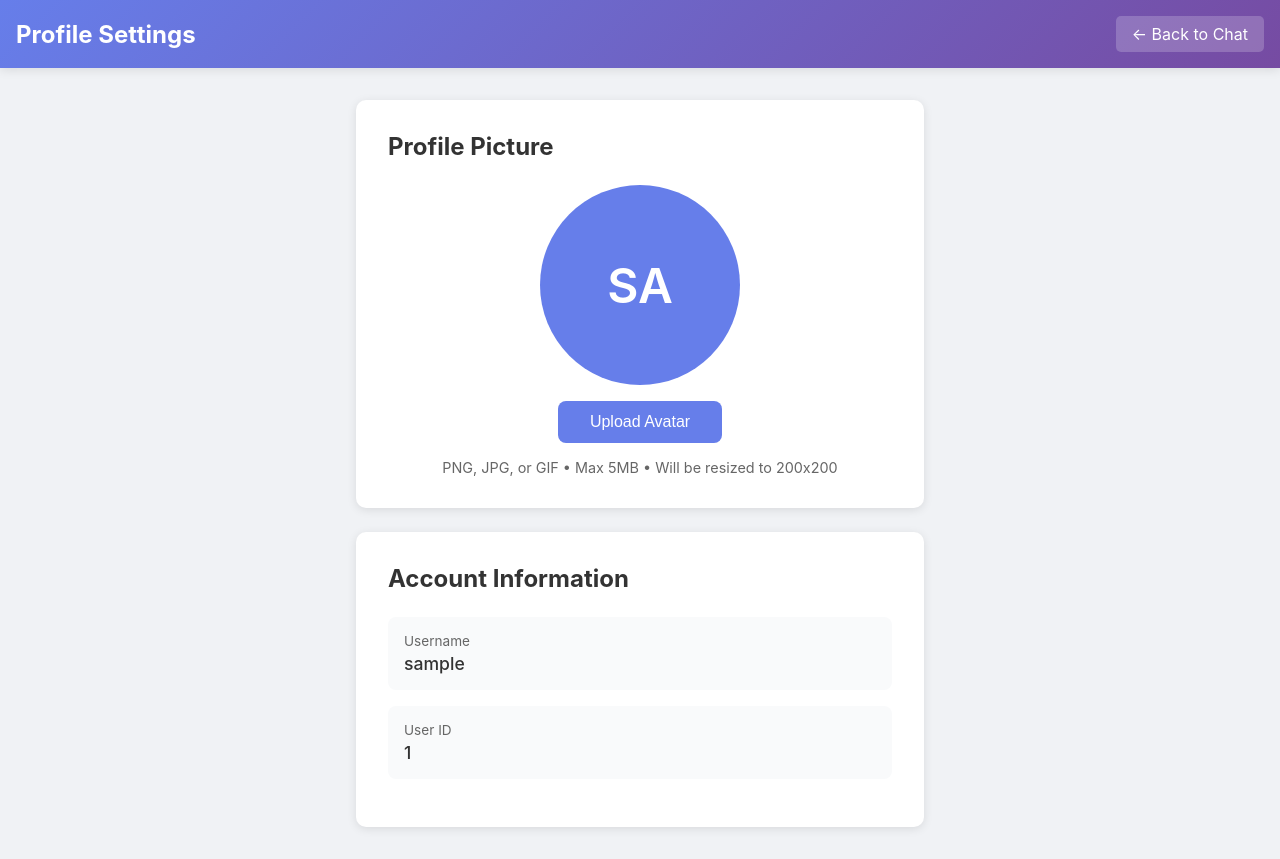
After one commit to tteejj/miscellaneous, a Flask app: page /profile in a window 1280 px wide. The commit adds this page. Run offline with Flask 3, Linux system fonts and the light colour scheme; the visitor is signed in with stand-in values (Sample User, id 1); data comes from the database, SQL or seed files in the repository; some libraries are stand-ins or nearby versions.

Commit message:
Add profile picture avatar system and fix message display bug
1. Fixed critical bug in loadMessages() preventing messages from displaying
   - messagesDiv variable was undefined, causing messages not to render
   - Removed dead code that referenced undefined lastMessageId variable

2. Implemented complete profile picture avatar system:
   - Added avatar_url column to users table with automatic migration
   - Created /uploads/avatars folder for avatar storage
   - Added /api/profile/avatar endpoint for avatar uploads
   - Added /api/profile endpoint to get user profile data
   - Created /profile settings page with avatar upload UI
   - Avatars are automatically resized to 200x200 square
   - Old avatars are deleted when new ones are uploaded
   - Max avatar size: 5MB

3. Updated message rendering to show avatars:
   - Messages now display user avatar images if uploaded
   - Falls back to colored initials if no avatar set
   - Avatar images are 40x40 circular thumbnails

4. Added profile button (👤) to chat header for easy access

Users can now upload custom profile pictures that display on all their messages.

```diff
--- a/server.py
+++ b/server.py
@@ -28,6 +28,7 @@ app.secret_key = secrets.token_hex(32)
 UPLOAD_FOLDER = 'uploads'
 THUMBNAIL_FOLDER = 'uploads/thumbnails'
 FILES_FOLDER = 'uploads/files'
+AVATARS_FOLDER = 'uploads/avatars'
 ALLOWED_IMAGE_EXTENSIONS = {'png', 'jpg', 'jpeg', 'gif', 'webp'}
 ALLOWED_FILE_EXTENSIONS = {'pdf', 'txt', 'doc', 'docx', 'xls', 'xlsx', 'zip', 'mp3', 'mp4', 'wav'}
 MAX_IMAGE_SIZE = 10 * 1024 * 1024  # 10MB
@@ -41,6 +42,7 @@ RATE_LIMIT_WINDOW = 60  # seconds
 os.makedirs(UPLOAD_FOLDER, exist_ok=True)
 os.makedirs(THUMBNAIL_FOLDER, exist_ok=True)
 os.makedirs(FILES_FOLDER, exist_ok=True)
+os.makedirs(AVATARS_FOLDER, exist_ok=True)
 
 # SSE message queues for each user
 message_queues = {}
@@ -328,6 +330,15 @@ def admin_panel():
     return render_template('admin.html')
 
 
+@app.route('/profile')
+def profile_page():
+    """User profile settings page"""
+    if 'user_id' not in session:
+        return redirect(url_for('login'))
+
+    return render_template('profile.html')
+
+
 @app.route('/gallery/<int:channel_id>')
 def gallery():
     """Photo gallery view"""
@@ -639,10 +650,10 @@ def get_messages(channel_id):
         else:
             break
 
-    # Get messages with user info including avatar color
+    # Get messages with user info including avatar color and avatar URL
     cursor.execute('''
         SELECT m.id, m.message_type, m.content, m.metadata, m.timestamp, m.user_id,
-               u.username, u.avatar_color,
+               u.username, u.avatar_color, u.avatar_url,
                CASE WHEN me.message_id IS NOT NULL THEN 1 ELSE 0 END as edited,
                CASE WHEN pm.message_id IS NOT NULL THEN 1 ELSE 0 END as pinned
         FROM messages m
@@ -1003,6 +1014,107 @@ def check_admin():
         'is_admin': is_admin(session['user_id']),
         'username': user_info['username'] if user_info else None
     })
+
+
+@app.route('/api/profile/avatar', methods=['POST'])
+def upload_avatar():
+    """Upload user avatar"""
+    if 'user_id' not in session:
+        return jsonify({'error': 'Not authenticated'}), 401
+
+    if 'file' not in request.files:
+        return jsonify({'error': 'No file provided'}), 400
+
+    file = request.files['file']
+
+    if file.filename == '':
+        return jsonify({'error': 'No file selected'}), 400
+
+    if not allowed_file(file.filename):
+        return jsonify({'error': 'File type not allowed. Use PNG, JPG, or GIF'}), 400
+
+    # Check file size (max 5MB for avatars)
+    file.seek(0, os.SEEK_END)
+    file_size = file.tell()
+    file.seek(0)
+
+    if file_size > 5 * 1024 * 1024:
+        return jsonify({'error': 'Avatar too large (max 5MB)'}), 400
+
+    user_id = session['user_id']
+
+    # Delete old avatar if exists
+    conn = get_db()
+    cursor = conn.cursor()
+    cursor.execute('SELECT avatar_url FROM users WHERE id = ?', (user_id,))
+    old_avatar = cursor.fetchone()
+    if old_avatar and old_avatar['avatar_url']:
+        old_path = os.path.join(AVATARS_FOLDER, old_avatar['avatar_url'])
+        if os.path.exists(old_path):
+            os.remove(old_path)
+
+    # Generate unique filename
+    timestamp = datetime.now().strftime('%Y%m%d_%H%M%S')
+    random_str = secrets.token_hex(4)
+    ext = file.filename.rsplit('.', 1)[1].lower()
+    filename = f"avatar_{user_id}_{timestamp}_{random_str}.{ext}"
+    filepath = os.path.join(AVATARS_FOLDER, filename)
+
+    # Save and process avatar
+    file.save(filepath)
+
+    try:
+        with Image.open(filepath) as img:
+            # Convert to RGB if necessary
+            if img.mode != 'RGB':
+                img = img.convert('RGB')
+
+            # Resize to 200x200 square avatar
+            img.thumbnail((200, 200), Image.Resampling.LANCZOS)
+
+            # Create a square image
+            width, height = img.size
+            if width != height:
+                size = min(width, height)
+                left = (width - size) // 2
+                top = (height - size) // 2
+                img = img.crop((left, top, left + size, top + size))
+                img = img.resize((200, 200), Image.Resampling.LANCZOS)
+
+            # Save optimized avatar
+            img.save(filepath, quality=90, optimize=True)
+    except Exception as e:
+        if os.path.exists(filepath):
+            os.remove(filepath)
+        return jsonify({'error': f'Avatar processing failed: {str(e)}'}), 500
+
+    # Update database
+    cursor.execute('UPDATE users SET avatar_url = ? WHERE id = ?', (filename, user_id))
+    conn.commit()
+    conn.close()
+
+    return jsonify({'avatar_url': f'/uploads/avatars/{filename}'}), 200
+
+
+@app.route('/api/profile', methods=['GET'])
+def get_profile():
+    """Get current user's profile"""
+    if 'user_id' not in session:
+        return jsonify({'error': 'Not authenticated'}), 401
+
+    conn = get_db()
+    cursor = conn.cursor()
+    cursor.execute('SELECT id, username, avatar_url, avatar_color FROM users WHERE id = ?', (session['user_id'],))
+    user = dict(cursor.fetchone())
+    conn.close()
+
+    return jsonify(user), 200
+
+
+@app.route('/uploads/avatars/<filename>')
+def serve_avatar(filename):
+    """Serve avatar files"""
+    return send_from_directory(AVATARS_FOLDER, filename)
 
 
 @app.route('/api/messages/<int:message_id>/react', methods=['POST'])
--- /dev/null
+++ b/templates/profile.html
@@ -0,0 +1,272 @@
+<!DOCTYPE html>
+<html lang="en">
+<head>
+    <meta charset="UTF-8">
+    <meta name="viewport" content="width=device-width, initial-scale=1.0">
+    <title>Profile Settings - RPi Chat</title>
+    <style>
+        * {
+            margin: 0;
+            padding: 0;
+            box-sizing: border-box;
+        }
+
+        body {
+            font-family: -apple-system, BlinkMacSystemFont, 'Segoe UI', Roboto, Oxygen, Ubuntu, Cantarell, sans-serif;
+            background: #f0f2f5;
+        }
+
+        .header {
+            background: linear-gradient(135deg, #667eea 0%, #764ba2 100%);
+            color: white;
+            padding: 1rem;
+            box-shadow: 0 2px 10px rgba(0, 0, 0, 0.1);
+            display: flex;
+            justify-content: space-between;
+            align-items: center;
+        }
+
+        .header h1 {
+            font-size: 1.5rem;
+        }
+
+        .back-btn {
+            background: rgba(255, 255, 255, 0.2);
+            color: white;
+            border: none;
+            padding: 0.5rem 1rem;
+            border-radius: 5px;
+            cursor: pointer;
+            text-decoration: none;
+        }
+
+        .container {
+            max-width: 600px;
+            margin: 2rem auto;
+            padding: 0 1rem;
+        }
+
+        .card {
+            background: white;
+            padding: 2rem;
+            border-radius: 10px;
+            box-shadow: 0 2px 10px rgba(0, 0, 0, 0.1);
+            margin-bottom: 1.5rem;
+        }
+
+        .card h2 {
+            margin-bottom: 1.5rem;
+            color: #333;
+        }
+
+        .avatar-section {
+            display: flex;
+            flex-direction: column;
+            align-items: center;
+            gap: 1rem;
+        }
+
+        .avatar-preview {
+            width: 200px;
+            height: 200px;
+            border-radius: 50%;
+            background: #667eea;
+            display: flex;
+            align-items: center;
+            justify-content: center;
+            color: white;
+            font-size: 3rem;
+            font-weight: 600;
+            overflow: hidden;
+        }
+
+        .avatar-preview img {
+            width: 100%;
+            height: 100%;
+            object-fit: cover;
+        }
+
+        .upload-btn {
+            background: #667eea;
+            color: white;
+            border: none;
+            padding: 0.75rem 2rem;
+            border-radius: 8px;
+            cursor: pointer;
+            font-size: 1rem;
+            transition: background 0.3s;
+        }
+
+        .upload-btn:hover {
+            background: #5568d3;
+        }
+
+        .info-item {
+            padding: 1rem;
+            background: #f9fafb;
+            border-radius: 8px;
+            margin-bottom: 1rem;
+        }
+
+        .info-label {
+            font-size: 0.85rem;
+            color: #666;
+            margin-bottom: 0.25rem;
+        }
+
+        .info-value {
+            font-size: 1.1rem;
+            color: #333;
+            font-weight: 500;
+        }
+
+        .message {
+            padding: 1rem;
+            border-radius: 8px;
+            margin-bottom: 1rem;
+            display: none;
+        }
+
+        .message.success {
+            background: #d1fae5;
+            color: #065f46;
+            border: 1px solid #6ee7b7;
+        }
+
+        .message.error {
+            background: #fee2e2;
+            color: #991b1b;
+            border: 1px solid #fca5a5;
+        }
+
+        #fileInput {
+            display: none;
+        }
+    </style>
+</head>
+<body>
+    <div class="header">
+        <h1>Profile Settings</h1>
+        <a href="/" class="back-btn">← Back to Chat</a>
+    </div>
+
+    <div class="container">
+        <div class="message" id="message"></div>
+
+        <div class="card">
+            <h2>Profile Picture</h2>
+            <div class="avatar-section">
+                <div class="avatar-preview" id="avatarPreview">
+                    <span id="avatarInitials"></span>
+                </div>
+                <button class="upload-btn" onclick="document.getElementById('fileInput').click()">
+                    Upload Avatar
+                </button>
+                <input type="file" id="fileInput" accept="image/*" onchange="uploadAvatar()">
+                <p style="color: #666; font-size: 0.9rem;">PNG, JPG, or GIF • Max 5MB • Will be resized to 200x200</p>
+            </div>
+        </div>
+
+        <div class="card">
+            <h2>Account Information</h2>
+            <div class="info-item">
+                <div class="info-label">Username</div>
+                <div class="info-value" id="username"></div>
+            </div>
+            <div class="info-item">
+                <div class="info-label">User ID</div>
+                <div class="info-value" id="userId"></div>
+            </div>
+        </div>
+    </div>
+
+    <script>
+        let currentUser = null;
+
+        async function loadProfile() {
+            try {
+                const response = await fetch('/api/profile');
+                const data = await response.json();
+                currentUser = data;
+
+                document.getElementById('username').textContent = data.username;
+                document.getElementById('userId').textContent = data.id;
+
+                if (data.avatar_url) {
+                    document.getElementById('avatarPreview').innerHTML =
+                        `<img src="/uploads/avatars/${data.avatar_url}" alt="Avatar">`;
+                } else {
+                    const initials = getUserInitials(data.username);
+                    const avatarPreview = document.getElementById('avatarPreview');
+                    avatarPreview.style.background = data.avatar_color || '#667eea';
+                    document.getElementById('avatarInitials').textContent = initials;
+                }
+            } catch (error) {
+                console.error('Error loading profile:', error);
+                showMessage('Failed to load profile', 'error');
+            }
+        }
+
+        function getUserInitials(username) {
+            if (!username) return '?';
+            const parts = username.split(/[\s_-]+/);
+            if (parts.length >= 2) {
+                return (parts[0][0] + parts[1][0]).toUpperCase();
+            }
+            return username.substring(0, 2).toUpperCase();
+        }
+
+        async function uploadAvatar() {
+            const fileInput = document.getElementById('fileInput');
+            const file = fileInput.files[0];
+
+            if (!file) return;
+
+            if (file.size > 5 * 1024 * 1024) {
+                showMessage('Avatar too large. Maximum size is 5MB.', 'error');
+                fileInput.value = '';
+                return;
+            }
+
+            const formData = new FormData();
+            formData.append('file', file);
+
+            try {
+                const response = await fetch('/api/profile/avatar', {
+                    method: 'POST',
+                    body: formData
+                });
+
+                const data = await response.json();
+
+                if (response.ok) {
+                    showMessage('Avatar uploaded successfully!', 'success');
+                    // Reload to show new avatar
+                    setTimeout(() => loadProfile(), 500);
+                } else {
+                    showMessage(data.error || 'Failed to upload avatar', 'error');
+                }
+            } catch (error) {
+                console.error('Error uploading avatar:', error);
+                showMessage('Failed to upload avatar', 'error');
+            }
+
+            fileInput.value = '';
+        }
+
+        function showMessage(text, type) {
+            const messageDiv = document.getElementById('message');
+            messageDiv.textContent = text;
+            messageDiv.className = `message ${type}`;
+            messageDiv.style.display = 'block';
+
+            setTimeout(() => {
+                messageDiv.style.display = 'none';
+            }, 5000);
+        }
+
+        // Load profile on page load
+        loadProfile();
+    </script>
+</body>
+</html>
```
Also changed, not shown: database.py (+8 -0 lines), templates/chat.html (+11 -13 lines).
